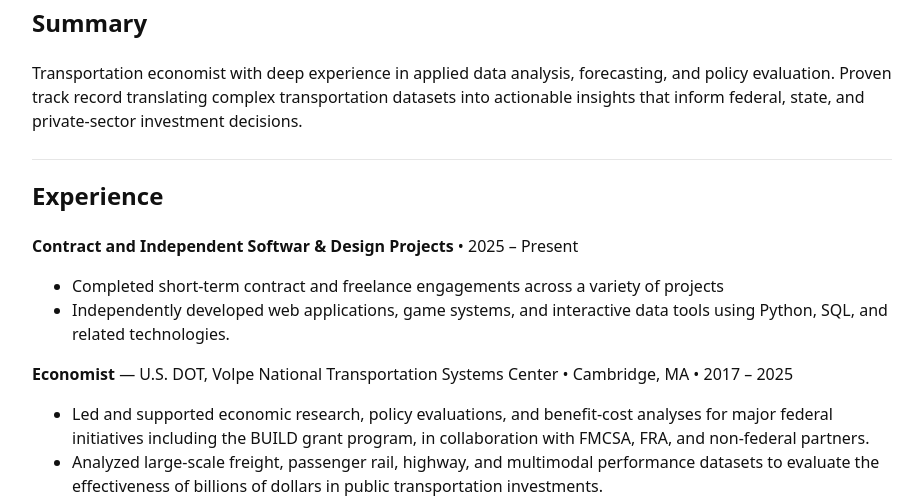
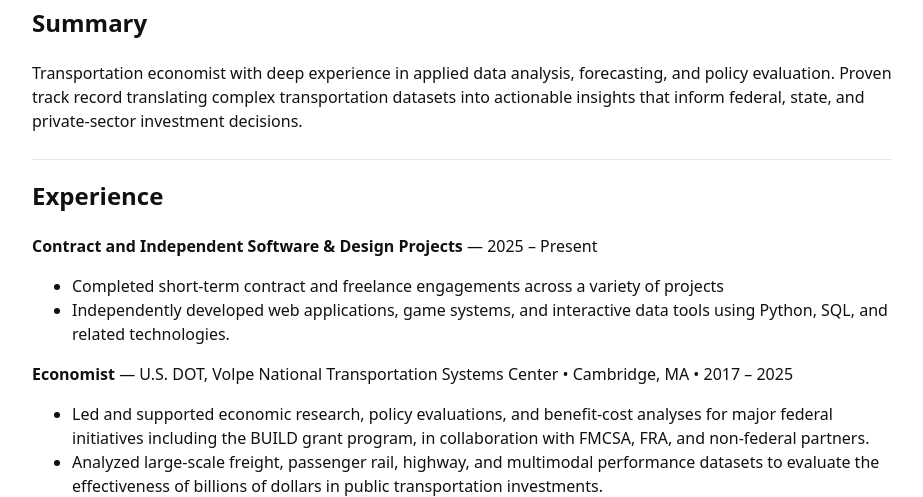
Before and after one commit to mlkeen/mattkeen, a Flask app: page /resume in a window 1280 px wide. Shown: the part 219-716 px from the top of the page, without its empty margins (178-1101 px from the left). Run offline with Flask 3, Linux system fonts and the light colour scheme.

Commit message:
Update to resume section

```diff
--- a/templates/resume.html
+++ b/templates/resume.html
@@ -25,8 +25,8 @@ Resume of Matthew Keen, transportation economist specializing in applied data an
 
   <div class="item">
     <div class="item-head">
-      <strong>Contract and Independent Softwar & Design Projects</strong>
-      <span class="muted">  • 2025 – Present</span>
+      <strong>Contract and Independent Software & Design Projects</strong>
+      <span class="muted"> — 2025 – Present</span>
     </div>
     <ul>
       <li>
@@ -75,7 +75,7 @@ related technologies.
 
   <div class="item">
     <div class="item-head">
-      <strong>Adjunct Instructor</strong> San Francisco State University
+      <strong>Adjunct Instructor</strong> — San Francisco State University
       <span class="muted"> • San Francisco, CA • 2016 – 2017</span>
     </div>
     <ul>
@@ -87,7 +87,7 @@ related technologies.
 
   <div class="item">
     <div class="item-head">
-      <strong>Junior Health Analyst</strong> Advera Health Analytics
+      <strong>Junior Health Analyst</strong> — Advera Health Analytics
       <span class="muted"> • Santa Rosa, CA • 2016</span>
     </div>
     <ul>
```
